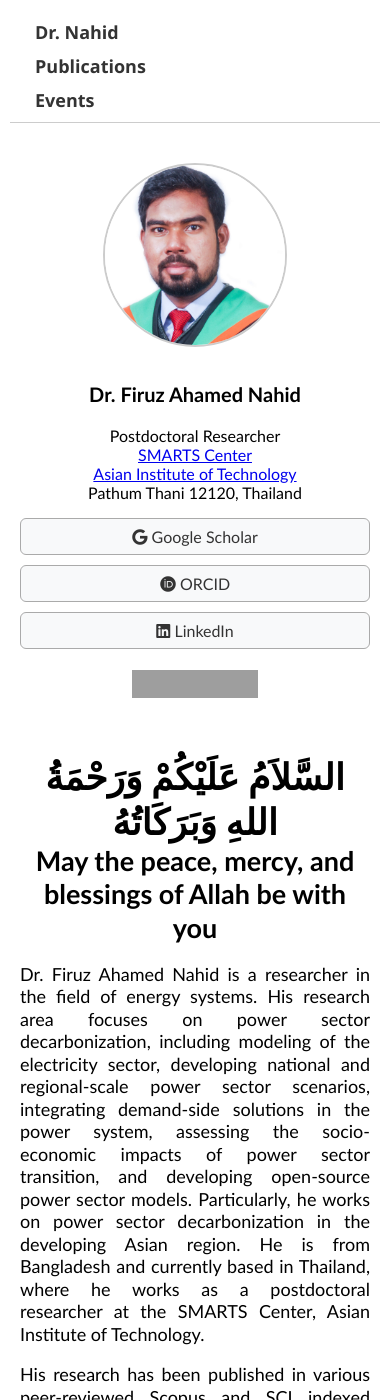
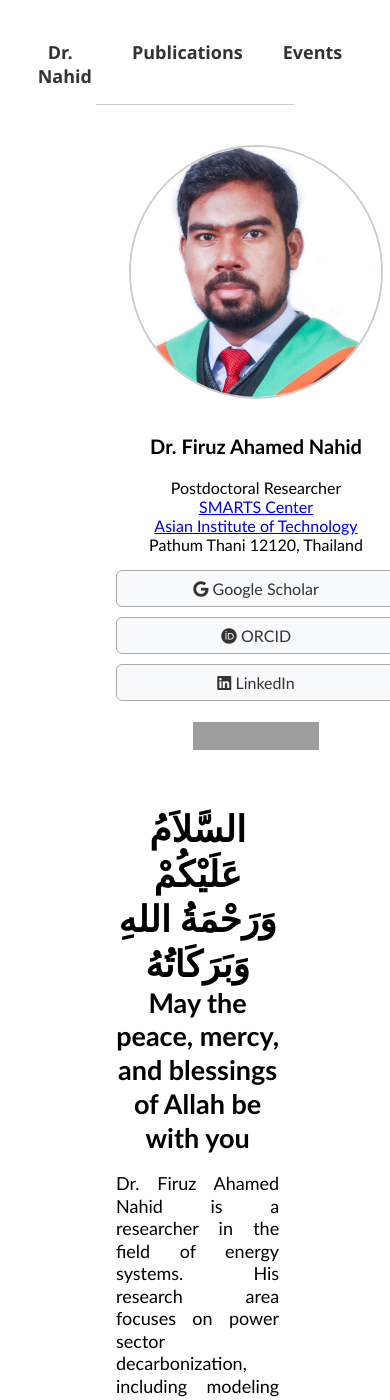
Before and after one commit to FiruzAhamed/firuzahamed.github.io, a Jekyll site: the page built from index.md, in a window 390 px wide and 1400 px high. Built offline with Jekyll 4.4.1, drawn with Linux system fonts in a browser that asks for light colours; grey boxes are pictures that could not be loaded.

Commit message:
Update style.css
Signed-off-by: Firuz Ahamed Nahid <122635742+FiruzAhamed@users.noreply.github.com>

```diff
--- a/assets/css/style.css
+++ b/assets/css/style.css
@@ -5,7 +5,7 @@
   --page-top-gap: 0.25in;      /* Same top margin as homepage */
   --nav-height: 60px;          /* Adjust if your nav appears taller */
   --nav-padding-vertical: 10px;
-  --max-content-width: 1200px; /* Max width for Publications & Events */
+  --max-content-width: 1500px; /* Max width for Publications & Events */
 }
 
 
@@ -156,7 +156,7 @@
   max-width: var(--max-content-width);
   margin: 0 auto;
   width: 100%;
-  padding: 0 140px;
+  padding: 0 60px;
   padding-top: calc(var(--page-top-gap) + var(--nav-height));
   box-sizing: border-box;
 }
@@ -184,51 +184,52 @@
   margin-top: 20px;
 }
 
+/* -----------------------------------------------------
+   EVENT PAGE → RESPONSIVE IMAGE GALLERY
+----------------------------------------------------- */
+.event-photos {
+  display: grid;
+  grid-template-columns: repeat(3, 1fr);
+  gap: 12px;
+  margin: 10px 0;
+}
+
+.event-photos img {
+  width: 100%;
+  height: 300px;
+  object-fit: cover;
+  border-radius: 6px;
+}
+
+
+/* Full-width single images */
+.event-photo-single img {
+  width: 100%;
+  height: auto;
+  max-height: 650px;
+  object-fit: cover;
+  border-radius: 6px;
+}
 
 /* -----------------------------------------------------
    MOBILE RESPONSIVE
 ----------------------------------------------------- */
-@media (max-width: 768px) {
-  body {
-    margin: 10px;
+@media (max-width: 900px) {
+  .event-photos {
+    grid-template-columns: repeat(2, 1fr);
+  }
+}
+
+@media (max-width: 600px) {
+  .event-photos {
+    grid-template-columns: 1fr; /* Stack images */
   }
 
-  .homepage-container {
-    flex-direction: column;
-    gap: 20px;
-    padding: 0 10px;
-  }
-
-  .left-panel {
-    width: 100%;
-  }
-
-  .profile-pic {
-    width: 180px;
-    height: 180px;
-  }
-
-  .right-panel {
-    width: 100%;
-  }
-
-  .top-nav {
-    flex-direction: column;
-    padding: 10px 15px;
-  }
-
-  .top-nav ul {
-    flex-direction: column;
-    gap: 10px;
-    width: 100%;
-  }
-
-  .top-nav a {
-    font-size: 18px;
+  .event-photos img {
+    height: auto; /* Let height adjust naturally */
   }
 
   .page-container {
     padding: 0 20px;
-    padding-top: calc(var(--page-top-gap) + var(--nav-height));
   }
 }
```
